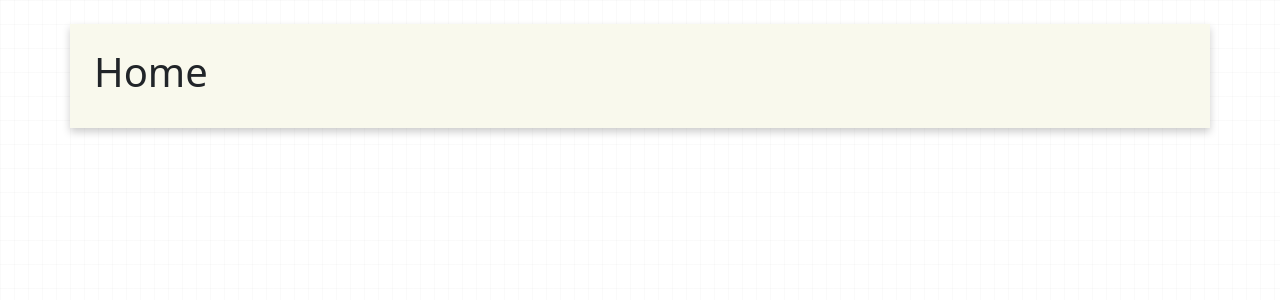
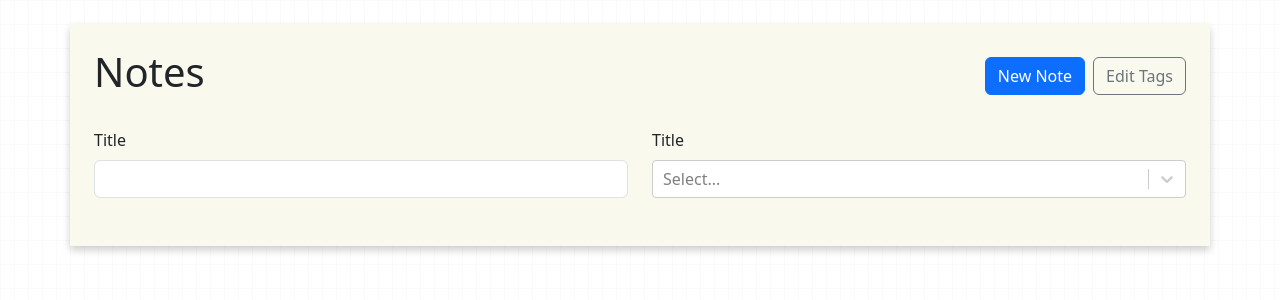
Before and after one commit to bcolorado/Note-crafter, a React (Vite) app: page / in a window 1280 px wide. Shown: the top 300 px of the page. Built offline with nearby package versions, Linux system fonts and the light colour scheme.

Commit message:
Notes can be seen from home page, but there is a problem with its tags

```diff
--- a/src/App.tsx
+++ b/src/App.tsx
@@ -4,6 +4,7 @@
 import { NewNote } from './Components/NewNote/NewNote';
 import { useLocalStorage } from './Hooks/useLocalStorage';
 import { useMemo } from 'react';
+import { NoteList } from './Components/Home/NoteList';
 import { v4 as uuidV4 } from 'uuid';
 import './Styles/App.css';
 
@@ -71,7 +72,7 @@
       }}
     >
       <Routes>
-        <Route path="/" element={<h1>Home</h1>} />
+        <Route path="/" element={<NoteList notes={notesWithTags} availableTags={tags}/>} />
         <Route
           path="/new"
           element={
--- /dev/null
+++ b/src/Components/Home/NoteList.tsx
@@ -0,0 +1,129 @@
+import { useMemo, useState } from 'react';
+import { Badge, Button, Card, Col, Form, Row, Stack } from 'react-bootstrap';
+import { Link } from 'react-router-dom';
+import ReactSelect from 'react-select';
+import { Tag } from '../../App';
+import styles from '../../Styles/NoteList.module.css';
+
+type SimplifiedNote = {
+  id: string;
+  title: string;
+  tags: Tag[];
+};
+
+type NoteListProp = {
+  availableTags: Tag[];
+  notes: SimplifiedNote[];
+};
+
+export const NoteList = ({ availableTags, notes }: NoteListProp) => {
+  const [selectedTags, setSelectedTags] = useState<Tag[]>([]);
+  const [title, setTitle] = useState('');
+
+  const filteredNotes = useMemo(() => {
+    return notes.filter((note) => {
+      return (
+        (title === '' ||
+          note.title.toLowerCase().includes(title.toLowerCase())) &&
+        (selectedTags.length === 0 ||
+          selectedTags.every((tag) =>
+            note.tags.some((noteTag) => noteTag.id === tag.id)
+          ))
+      );
+    });
+  }, [title, selectedTags, notes]);
+
+  return (
+    <>
+      <Row className='align-items-center mb-4'>
+        <Col>
+          <h1>Notes</h1>
+        </Col>
+        <Col xs='auto'>
+          <Stack gap={2} direction='horizontal'>
+            <Link to='/new'>
+              <Button variant='primary'>New Note</Button>
+            </Link>
+            <Button variant='outline-secondary'>Edit Tags</Button>
+          </Stack>
+        </Col>
+      </Row>
+
+      <Form>
+        <Row className='mb-4'>
+          <Col>
+            <Form.Group controlId='title'>
+              <Form.Label>Title</Form.Label>
+              <Form.Control
+                type='text'
+                value={title}
+                onChange={(e) => setTitle(e.target.value)}
+              ></Form.Control>
+            </Form.Group>
+          </Col>
+
+          <Col>
+            <Form.Group controlId='tags' className='mb-3'>
+              <Form.Label>Title</Form.Label>
+              <ReactSelect
+                value={selectedTags.map((tag) => {
+                  return { label: tag.label, value: tag.id };
+                })}
+                options={availableTags.map((tag) => {
+                  return { label: tag.label, value: tag.id };
+                })}
+                onChange={(tags) => {
+                  setSelectedTags(
+                    tags.map((tag) => {
+                      return { label: tag.label, id: tag.value };
+                    })
+                  );
+                }}
+                isMulti
+              />
+            </Form.Group>
+          </Col>
+        </Row>
+      </Form>
+      <Row xs={1} sm={2} lg={3} xl={4} className='g-3'>
+        {filteredNotes.map((note) => (
+          <Col key={note.id}>
+            <NoteCard id={note.id} title={note.title} tags={note.tags} />
+          </Col>
+        ))}
+      </Row>
+    </>
+  );
+};
+
+function NoteCard({ id, title, tags }: SimplifiedNote) {
+  return (
+    <Card
+      as={Link}
+      to={`/${id}`}
+      className={`h-100 text-reset text-decoration-none ${styles.card}`}
+    >
+      <Card.Body>
+        <Stack
+          gap={2}
+          className='align-items-center justify-content-center h-100'
+        >
+          <span className='fs-5'>{title}</span>
+          {tags.length > 0 && (
+            <Stack
+              gap={1}
+              direction='horizontal'
+              className='justify-content-center flex-wrap'
+            >
+              {tags.map((tag) => (
+                <Badge className='text-truncate' key={tag.id}>
+                  {tag.label}
+                </Badge>
+              ))}
+            </Stack>
+          )}
+        </Stack>
+      </Card.Body>
+    </Card>
+  );
+}
--- /dev/null
+++ b/src/Styles/NoteList.module.css
@@ -0,0 +1,9 @@
+.card {
+    transition: translate ease-in-out 100ms, box-shadow ease-in-out 100ms;
+  }
+
+  .card:hover,
+  .card:focus {
+    translate: 0 -5px;
+    box-shadow: 0 5px 8px 0 rgba(0, 0, 0, .2);
+  }
```
